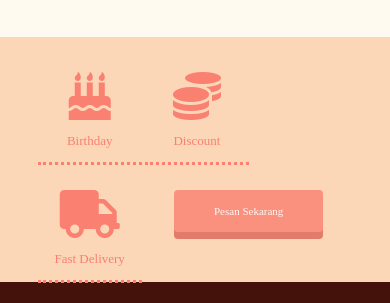
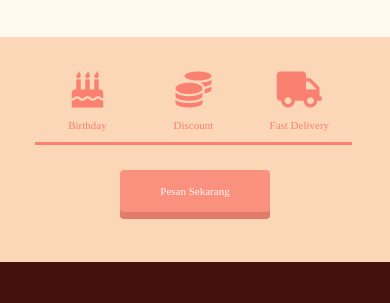
Before and after one commit to attarpangestu/33cake, a plain HTML site: page index.html in a window 390 px wide. Shown: the part 2389-2692 px from the top of the page. Drawn offline with Linux system fonts and the light colour scheme; a web font is replaced by a local one.

Commit message:
Update responsive.css

```diff
--- a/responsive.css
+++ b/responsive.css
@@ -163,3 +163,21 @@
 	   font-size: 11px;
 	 }
 }
+
+@media (max-width: 450px) {
+    .clear {
+        clear: left;
+    }
+
+	/* body */
+	.fa {
+		font-size: 36px;
+	}
+	.feature {
+		margin-bottom: 25px;
+		margin-left: 0;
+		width: 33%;
+		border-bottom-style: solid;
+		font-size: 11px;
+	}
+}
```
